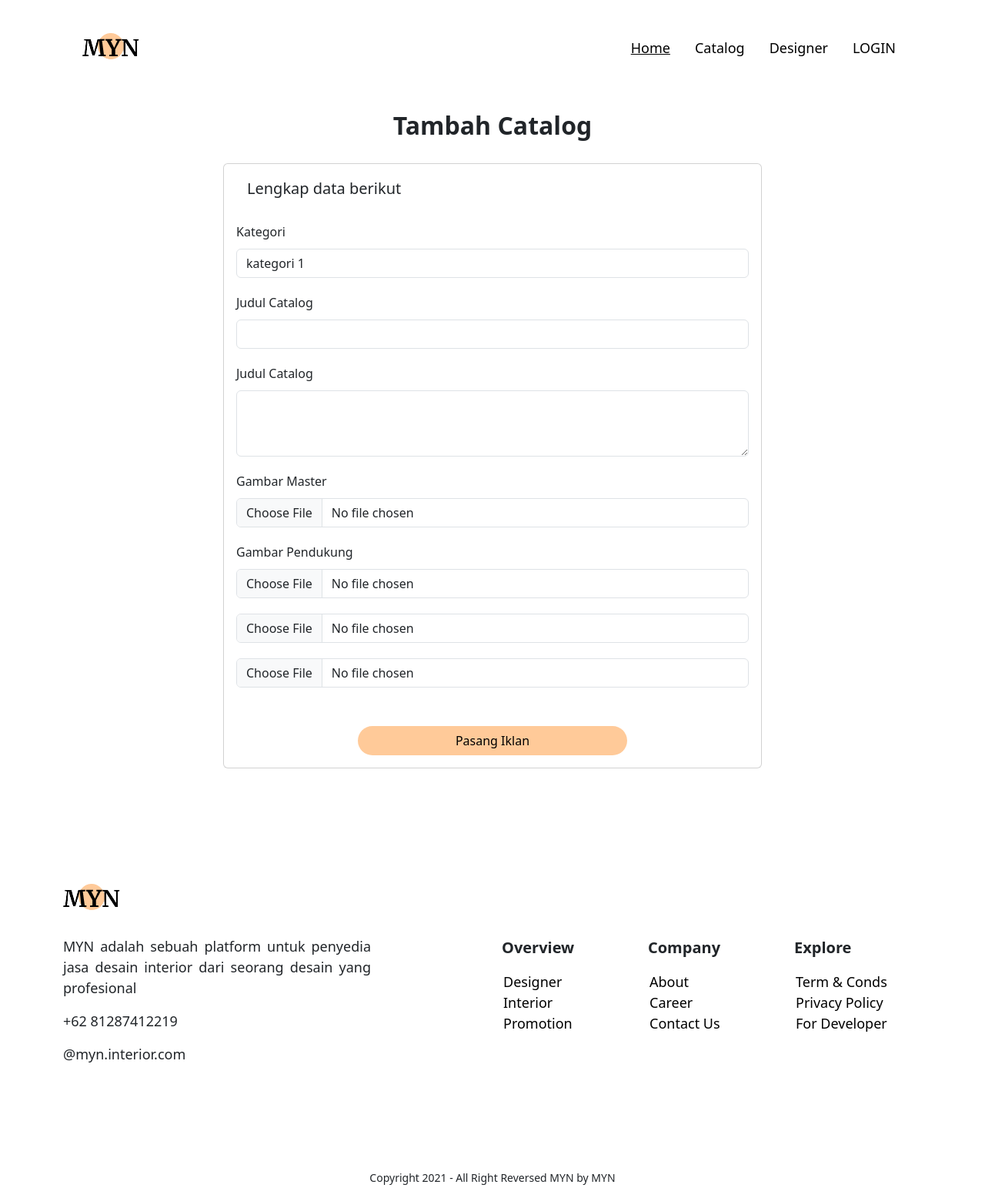
After one commit to aldhyrahim10/myn, a CodeIgniter app: page /myn/mycatalog/add in a window 1280 px wide. The commit adds this page. Shown: the whole page at 77% size. Run offline with CodeIgniter, Linux system fonts and the light colour scheme; some libraries are stand-ins or nearby versions.

Commit message:
Update My Catalog (Tampilan)

```diff
--- /dev/null
+++ b/application/controllers/Mycatalog.php
@@ -0,0 +1,44 @@
+<?php
+defined('BASEPATH') OR exit('No direct script access allowed');
+
+class Mycatalog extends CI_Controller{
+
+    public function index(){
+
+        $user = $this->session->userdata('nama');
+
+        $data = array(
+            'judul' => 'MYN - My Catalog',
+            'page' => 'client/mycatalog/index',
+            'user' => $user
+        );
+
+        $this->load->view('theme/client/index', $data);
+    }
+
+    public function add(){
+
+        $user = $this->session->userdata('nama');
+
+        $data = array(
+            'judul' => 'MYN - Tambah Catalog',
+            'page' => 'client/mycatalog/add',
+            'user' => $user
+        );
+
+        $this->load->view('theme/client/index', $data);
+    }
+
+    public function edit(){
+
+        $user = $this->session->userdata('nama');
+
+        $data = array(
+            'judul' => 'MYN - Edit Catalog',
+            'page' => 'client/mycatalog/edit',
+            'user' => $user
+        );
+
+        $this->load->view('theme/client/index', $data);
+    }
+}
--- a/application/views/admin/category/index.php
+++ b/application/views/admin/category/index.php
@@ -36,8 +36,8 @@
                             <td><?= $item['nama_category']; ?></td>
                             <td class="text center">
 
-                                <a href="<?= base_url('admin/category/edit/'.$item['id_category']) ;?>" class=" btn btn-success rounded btn-sm"><i class="fas fa-pencil-alt" title="view"></i></a>
-                                <a href="" data-toggle="modal" data-target="#deleteModal" class=" btn btn-danger rounded btn-sm"><i class="fas fa-trash-alt" title="view"></i></a>
+                                <a href="<?= base_url('admin/category/edit/'.$item['id_category']) ;?>" class=" btn btn-success rounded btn-sm"><i class="fas fa-pencil-alt" title="edit"></i></a>
+                                <a href="" data-toggle="modal" data-target="#deleteModal" class=" btn btn-danger rounded btn-sm"><i class="fas fa-trash-alt" title="delete"></i></a>
                             </td>
                         </tr>
                     <?php endforeach; ?>
--- /dev/null
+++ b/application/views/client/mycatalog/add.php
@@ -0,0 +1,60 @@
+    <main>
+        <section class="section-addcatalog">
+            <div class="container">
+                <div class="heading-addcatalog text-center">
+                    <h1 class="heading-title">Tambah Catalog</h1>
+                </div>
+                <div class="form-addcatalog">
+                    <div class="card">
+                        <div class="card-title">
+                            <h4 class="heading-card">Lengkap data berikut</h4>
+                        </div>
+                        <div class="card-body">
+                            <form action="#" method="post">
+                                <div class="form-group">
+                                    <label for="">Kategori</label>
+                                    <div class="form-input">
+                                        <input type="hidden" name="id" id="id">
+                                        <select name="category" class="form-control" id="category">
+                                            <option value="">kategori 1</option>
+                                            <option value="">kategori 2</option>
+                                            <option value="">kategori 3</option>
+                                        </select>
+                                    </div>
+                                </div>
+                                <div class="form-group">
+                                    <label for="">Judul Catalog</label>
+                                    <div class="form-input">
+                                        <input type="text" name="name" id="name" class="form-control" >
+                                    </div>
+                                </div>
+                                <div class="form-group">
+                                    <label for="">Judul Catalog</label>
+                                    <div class="form-input">
+                                        <textarea class="form-control" name="description" id="description" cols="30" rows="3"></textarea>
+                                    </div>
+                                </div>
+                                <div class="form-group">
+                                    <label for="">Gambar Master</label>
+                                    <div class="form-input">
+                                        <input class="form-control" type="file" name="image-master" id="image-master">
+                                    </div>
+                                </div>
+                                <div class="form-group">
+                                    <label for="">Gambar Pendukung</label>
+                                    <div class="form-input">
+                                        <input class="form-control" type="file" name="image-support1" id="image-support1">
+                                        <input class="form-control" type="file" name="image-support2" id="image-support2">
+                                        <input class="form-control" type="file" name="image-support3" id="image-support3">
+                                    </div>
+                                </div>
+                                <div class="text-center">
+                                    <button type="submit" class="btn btn-form-catalog">Pasang Iklan</button>
+                                </div>
+                            </form>
+                        </div>
+                    </div>
+                </div>
+            </div>
+        </section>
+    </main>
--- a/application/views/theme/client/index.php
+++ b/application/views/theme/client/index.php
@@ -9,6 +9,7 @@
     <link rel="stylesheet" href="<?= base_url('assets/frontend/libraries/bootstrap/css/bootstrap.css');?>">
     <link rel="preconnect" href="https://fonts.gstatic.com">
     <link href="https://fonts.googleapis.com/css2?family=Open+Sans:ital,wght@0,600;0,700;0,800;1,400;1,600;1,700;1,800&display=swap" rel="stylesheet">
+    <link href="<?= base_url('assets/backend/vendor/fontawesome-free/css/all.min.css') ;?>" rel="stylesheet" type="text/css">
 
 </head>
 <body>
--- a/application/views/theme/client/navbar.php
+++ b/application/views/theme/client/navbar.php
@@ -24,7 +24,7 @@
                         <a class="nav-link dropdown-toggle" data-bs-toggle="dropdown" href="#" role="button" aria-expanded="false"><?= $user;?></a>
                         <ul class="dropdown-menu">
                         <li><a class="dropdown-item" href="#">My Profile</a></li>
-                        <li><a class="dropdown-item" href="#">My Catalog</a></li>
+                        <li><a class="dropdown-item" href="<?= base_url('mycatalog'); ?>">My Catalog</a></li>
                         <li><hr class="dropdown-divider"></li>
                         <li><a class="dropdown-item" href="" data-bs-toggle="modal" data-bs-target="#m_logout">Logout</a></li>
                         </ul>
--- a/assets/frontend/styles/main.css
+++ b/assets/frontend/styles/main.css
@@ -266,12 +266,6 @@ nav .navbar-nav .nav-item .nav-link.active {
 .catalog-section {
   margin-top: 50px;
   margin-bottom: 100px;
-  background-color: #f4f4f4;
-  min-height: 1200px;
-}
-
-.catalog-section .card-catalog {
-  margin-top: 50px;
 }
 
 .catalog-section .card-catalog .card-body {
@@ -369,4 +363,59 @@ nav .navbar-nav .nav-item .nav-link.active {
   font-size: 16px;
   text-align: justify;
 }
+
+.section-heading .heading-title {
+  font-size: 40px;
+  font-weight: bold;
+  margin-top: 50px;
+}
+
+.section-mycatalog {
+  min-height: 400px;
+}
+
+.heading-addcatalog .heading-title {
+  font-size: 32px;
+  font-weight: bold;
+  margin-top: 50px;
+}
+
+.section-addcatalog {
+  margin-bottom: 150px;
+}
+
+.section-addcatalog .form-addcatalog {
+  width: 700px;
+  margin-left: auto;
+  margin-right: auto;
+  margin-top: 30px;
+}
+
+.section-addcatalog .form-addcatalog .card-title .heading-card {
+  font-size: 20px;
+  margin-top: 20px;
+  margin-left: 30px;
+  margin-right: auto;
+}
+
+.section-addcatalog .form-addcatalog .card-body .form-group label {
+  margin-bottom: 10px;
+}
+
+.section-addcatalog .form-addcatalog .card-body .form-group .form-control {
+  margin-bottom: 20px;
+}
+
+.section-addcatalog .form-addcatalog .card-body .btn-form-catalog {
+  margin-top: 30px;
+  background-color: #ffca99;
+  color: #000;
+  width: 350px;
+  border-radius: 30px;
+}
+
+.section-addcatalog .form-addcatalog .card-body .btn-form-catalog:hover {
+  background-color: #fff;
+  color: #000;
+}
 /*# sourceMappingURL=main.css.map */
--- a/assets/frontend/styles/main.scss
+++ b/assets/frontend/styles/main.scss
@@ -291,11 +291,8 @@ nav{
 .catalog-section{
     margin-top: 50px;
     margin-bottom: 100px;
-    background-color: #f4f4f4;
-    min-height: 1200px;
+    .card-catalog{
 
-    .card-catalog{
-        margin-top: 50px;
         .card-body{
             width: 335px;
 
@@ -416,3 +413,76 @@ nav{
         }
     }
 }
+
+.section-heading{
+
+    .heading-title{
+        font-size: 40px;
+        font-weight: bold;
+        margin-top: 50px;
+    }
+}
+
+.section-mycatalog{
+    min-height: 400px;
+}
+
+.heading-addcatalog{
+
+    .heading-title{
+        font-size: 32px;
+        font-weight: bold;
+        margin-top: 50px;
+    }
+}
+
+.section-addcatalog{
+
+    margin-bottom: 150px;
+
+    .form-addcatalog{
+        width: 700px;
+        margin-left: auto;
+        margin-right: auto;
+        margin-top: 30px;
+
+        .card-title{
+
+            .heading-card{
+                font-size: 20px;
+                margin-top: 20px;
+                margin-left: 30px;
+                margin-right: auto;
+            }
+        }
+
+        .card-body{
+
+            .form-group{
+
+                label{
+                    margin-bottom: 10px;
+                }
+
+                .form-control{
+
+                    margin-bottom: 20px;
+                }
+            }
+
+            .btn-form-catalog{
+                margin-top: 30px;
+                background-color: #ffca99;
+                color: #000;
+                width: 350px;
+                border-radius: 30px;
+
+                &:hover{
+
+                    background-color: #fff;
+                    color: #000;
+                }
+            }
+        }
+    }
+}
```
Also changed, not shown: application/views/client/mycatalog/edit.php (added, +60 -0 lines), application/views/client/mycatalog/index.php (added, +46 -0 lines), 1 other file.
